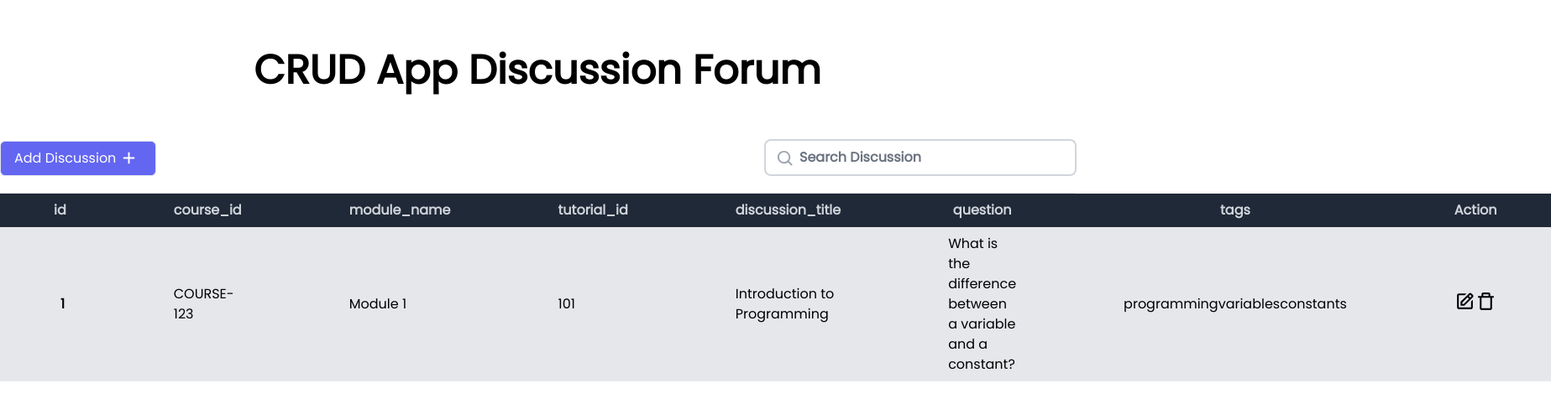
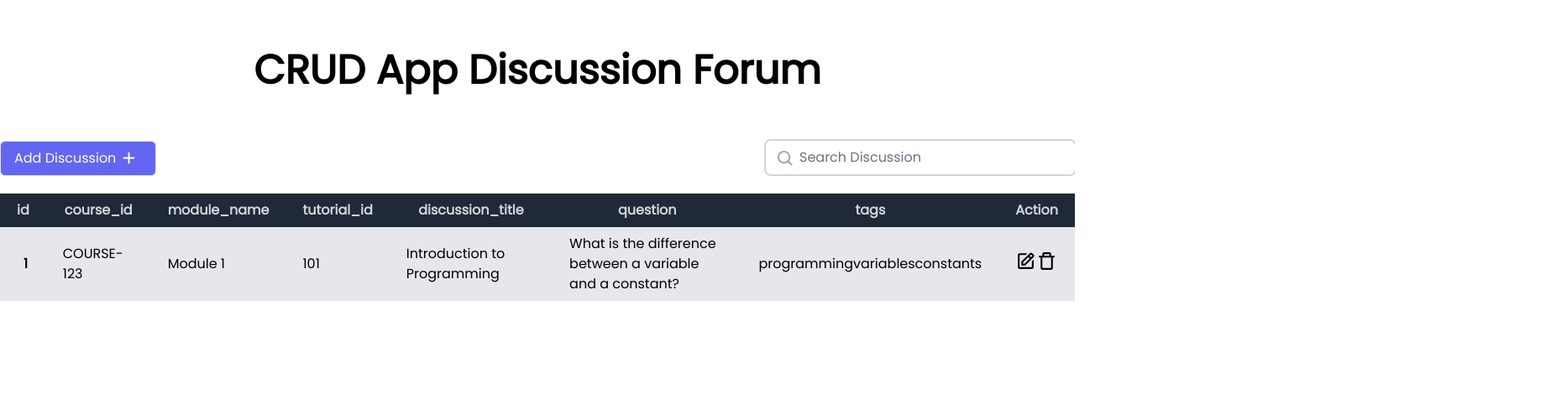
Before and after one commit to C23-DF01-Dicoding-Indonesia/CRUD-app, a Next.js app: page / in a window 1280 px wide. Shown: the top 494 px of the page at 84% size, 1847 px wide, since content can reach past the window. Built offline with nearby package versions, Linux system fonts and the light colour scheme.

Commit message:
update table.js

```diff
--- a/components/table.js
+++ b/components/table.js
@@ -6,28 +6,28 @@ export default function Table(){
         <table className="min-w-full table-auto">
             <thead>
                 <tr className= "bg-gray-800">
-                    <th className="px-16 py-2">
+                    <th className="px-5 py-2">
                         <span className="text-gray-300">id</span>
                     </th>
-                    <th className="px-16 py-2">
+                    <th className="px-5 py-2">
                         <span className="text-gray-300">course_id</span>
                     </th>
-                    <th className="px-16 py-2">
+                    <th className="px-5 py-2">
                         <span className="text-gray-300">module_name</span>
                     </th>
-                    <th className="px-16 py-2">
+                    <th className="px-5 py-2">
                       <span className="text-gray-300">tutorial_id</span>
                     </th>
-                    <th className="px-16 py-2">
+                    <th className="px-5 py-2">
                        <span className="text-gray-300">discussion_title</span>
                     </th>
-                    <th className="px-16 py-2">
+                    <th className="px-5 py-2">
                         <span className="text-gray-300">question</span>
                     </th>
-                    <th className="px-16 py-2">
+                    <th className="px-5 py-2">
                         <span className="text-gray-300">tags</span>
                     </th>
-                    <th className="px-16 py-2">
+                    <th className="px-5 py-2">
                         <span className="text-gray-300">Action</span>
                     </th>
                 </tr>
@@ -45,31 +45,30 @@ function Tr({id, course_id, module_name, tutorial_id, discussion_title, question
     return (
         <>
             <tr>
-                    <td className="px-16 py-2 items-center">
+                <td className="px-5 py-2 items-center">
                     <span className="text-center ml-2 font-semibold">{id || "Unknown"}</span>
                 </td>
-                    <td className="px-16 py-2 ">
+                <td className="px-5 py-2 ">
                     <span>{course_id}</span>
                 </td>
-                    <td className="px-16  py-2">
+                <td className="px-5  py-2">
                     <span>{module_name || "Unknown"}</span>
                 </td>
-                    <td className="px-16  py-2">
+                <td className="px-5  py-2">
                     <span>{tutorial_id || "Unknown"}</span>
                 </td>
-                    <td className="px-16  py-2">
+                <td className="px-5  py-2">
                     <span>{discussion_title || "Unknown"}</span>
                 </td>
-                    <td className="px-16  py-2">
+                <td className="px-5  py-2">
                     <span>{question || "Unknown"}</span>
                 </td>
-                    <td className="px-16  py-2">
+                <td className="px-5  py-2">
                     <span>{tags || "Unknown"}</span>
                 </td>
-                    <td className="px-16  py-2">
+                <td className="px-5  py-2">
                     <button className="cursor"><BiEdit size={25}></BiEdit></button>
                     <button className="cursor"><BiTrashAlt size={25} ></BiTrashAlt></button>
-
                 </td>
             </tr>
         </>
--- a/pages/index.tsx
+++ b/pages/index.tsx
@@ -34,7 +34,7 @@ export default function Home() {
           </div>
             <form action=''>
               <div className='relative flex items-center text-gray-400 focus-within:text-gray-600'>
-                <input type='text' name='search' placeholder='Search Discussion' autoComplete='off' aria-label='Search Discussion' className='pr-3 pl-10 py-2 font-semibold placeholder-gray-500 text-black rounded-md border-none ring-2 ring-gray-300 focus:ring-gray-500 focus:ring-2 '/>
+                <input type='text' name='search' placeholder='Search Discussion' autoComplete='off' aria-label='Search Discussion' className='pr-3 pl-10 py-2 placeholder-gray-500 text-black rounded-md border-none ring-2 ring-gray-300 focus:ring-gray-500 focus:ring-2 '/>
                 <span className='w-5 h-5 absolute ml-3 pointer-events-none'><BiSearch size={23} /></span>
 
               </div>
```
Lines whose indentation alone changed are shown as unchanged.
